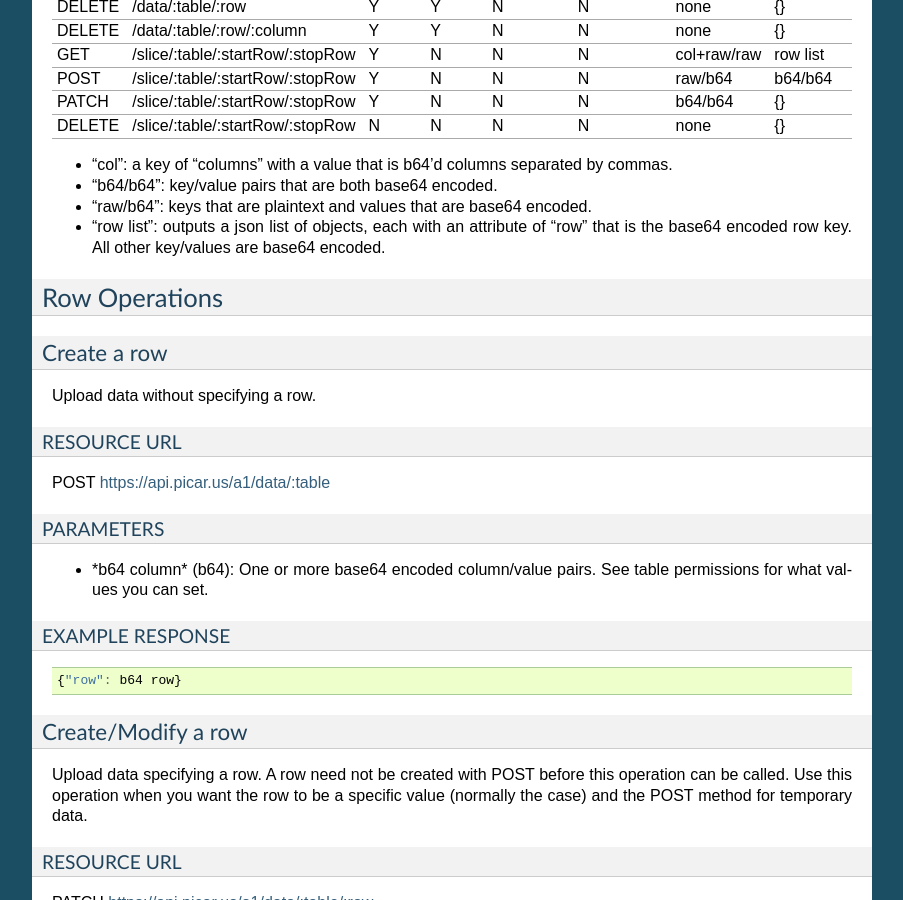
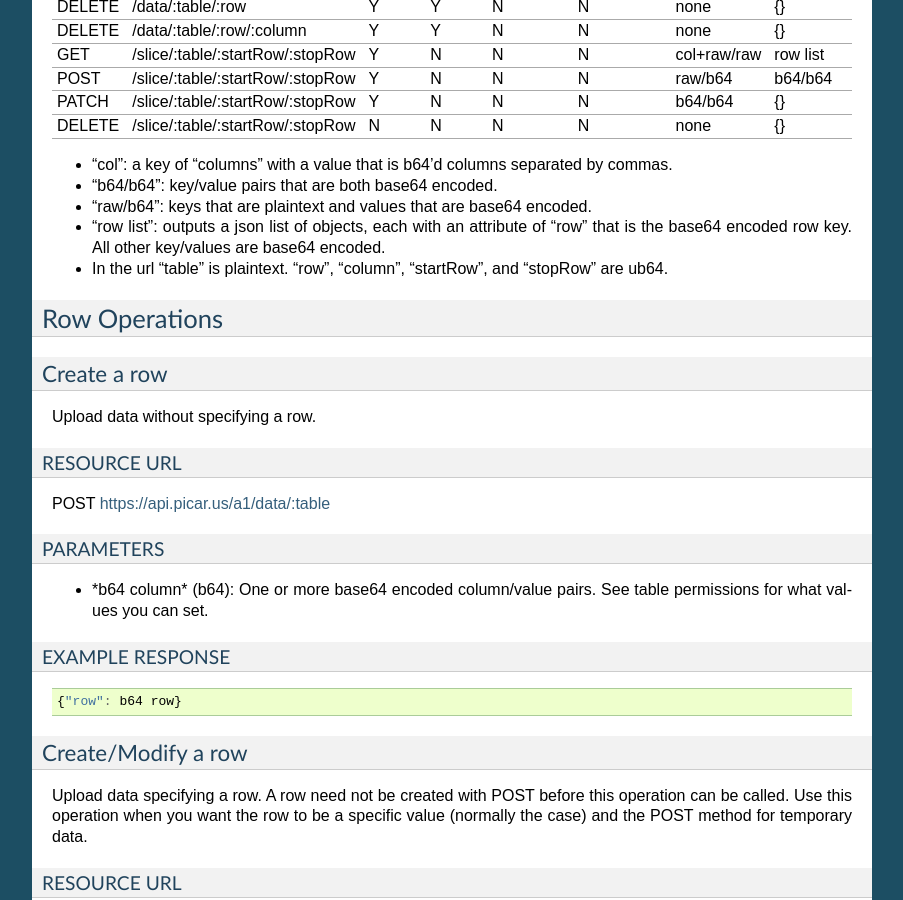
Before and after one commit to bwhite/picarus, a Sphinx documentation site: the page built from doc/api.rst, in a window 1280 px wide and 900 px high, scrolled down 3559 px. Shown: the whole window, without its empty margins (198-1101 px from the left). Built offline with Sphinx 7.4.7, drawn with Linux system fonts in a browser that asks for light colours; formulas are drawn with MathJax 3.

Commit message:
Updated
Signed-off-by: Brandyn A. White <bwhite@dappervision.com>

```diff
--- a/doc/api.rst
+++ b/doc/api.rst
@@ -184,6 +184,7 @@ The table below contains the data commands for Picarus.  GET/PATCH/DELETE are id
 *  "b64/b64": key/value pairs that are both base64 encoded.
 *  "raw/b64": keys that are plaintext and values that are base64 encoded.
 *  "row list": outputs a json list of objects, each with an attribute of "row" that is the base64 encoded row key.  All other key/values are base64 encoded.
+*  In the url "table" is plaintext.  "row", "column", "startRow", and "stopRow" are ub64.
 
 Row Operations
 --------------
```
